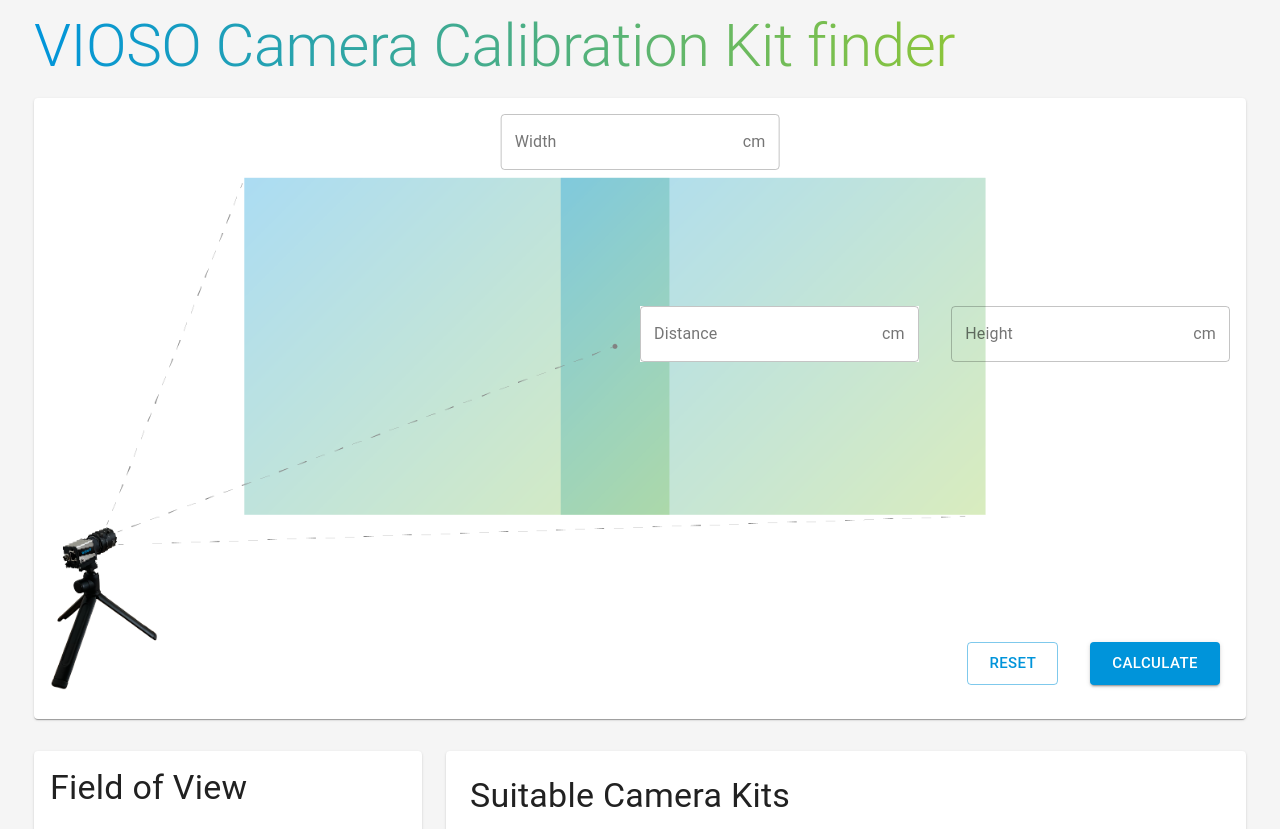
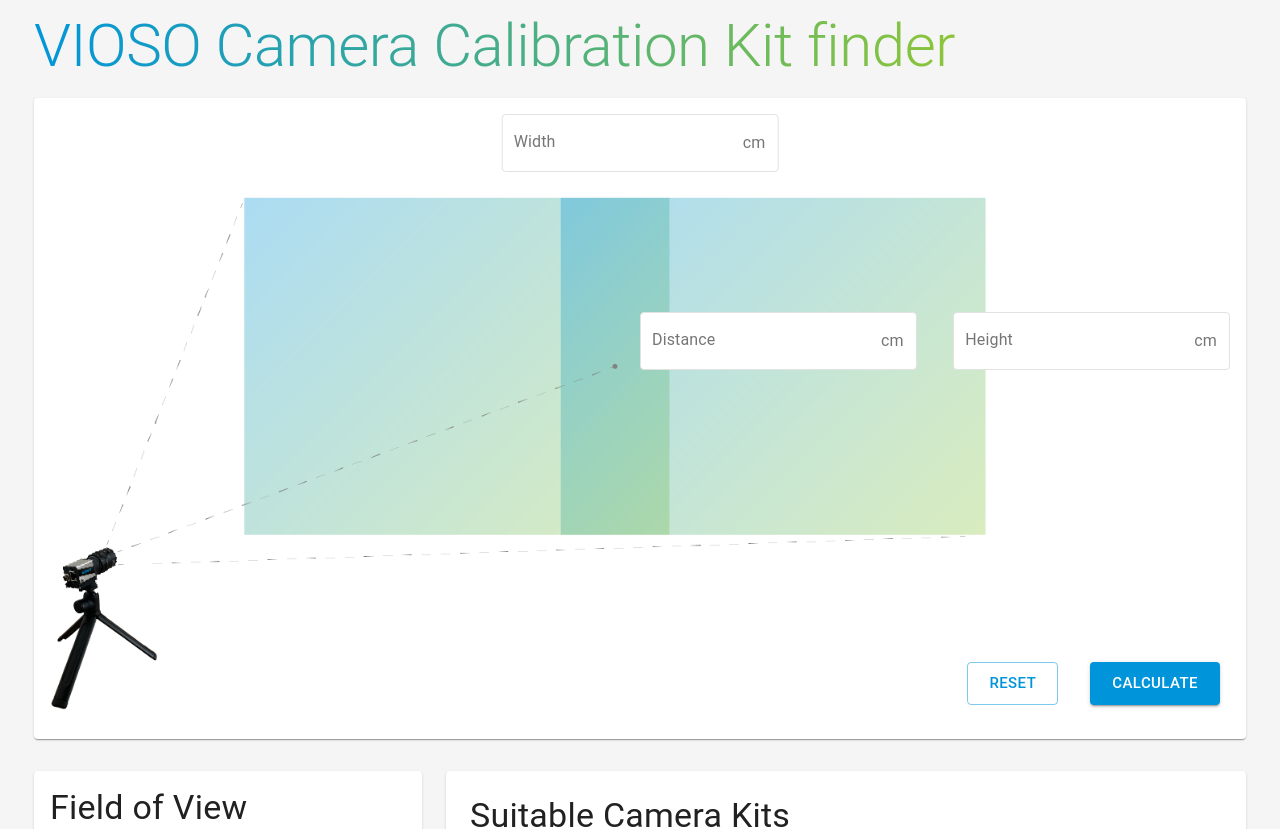
Before and after one commit to Lukas595/lens-calculator, a React (Create React App) app: page / in a window 1280 px wide. Shown: the top 829 px of the page. Built offline with nearby package versions, Linux system fonts and the light colour scheme.

Commit message:
update styles

```diff
--- a/src/components/InputComponent.css
+++ b/src/components/InputComponent.css
@@ -11,6 +11,6 @@
 }
 
 img.bgImg {
-    padding-top: 60px;
+    padding-top: 80px;
     width: calc(100% - 240px);
 }
--- a/src/components/InputComponent.tsx
+++ b/src/components/InputComponent.tsx
@@ -152,6 +152,7 @@
                 <Card>
                     <CardContent>
 
+
                         <ThemeProvider theme={this.theme}>
 
                             <div className="container">
--- a/src/components/InputFormComponent.css
+++ b/src/components/InputFormComponent.css
@@ -12,7 +12,6 @@
 }
 
 .center {
-    background-color: white;
     position: absolute;
     top: 33%;
     left: 50%;
--- a/src/components/InputFormComponent.tsx
+++ b/src/components/InputFormComponent.tsx
@@ -1,63 +1,93 @@
 import './InputFormComponent.css';
-import { InputAdornment, TextField } from '@material-ui/core';
+import {  createStyles, InputAdornment, makeStyles, OutlinedInputProps, TextField, Theme } from '@material-ui/core';
 import React from 'react';
 
-class InputFormComponent extends React.Component<any> {
+const useStylesReddit = makeStyles((theme: Theme) => createStyles({
+    root: {
+        border: "1px solid #e2e2e1",
+        overflow: "hidden",
+        borderRadius: 4,
+        backgroundColor: "#fff",
+        transition: theme.transitions.create(["border-color", "box-shadow"]),
+        "&:hover": {
+          backgroundColor: "#fff",
+          borderColor: "#0094DA"
+        },
+        "&$focused": {
+          backgroundColor: "#fff",
+          borderColor: "#0094DA"
+        },
+        '&$error': {
+          borderColor: '#F24130',
+          borderWidth: 1,
+        },
+      },
+      focused: {},
+      error: {}
 
-    render() {
+}));
+
+export default function InputFormComponent(props: any) {
+
+  const classes = useStylesReddit();
+
   return (
       <React.Fragment>
               <TextField
                   className="top-center"
-                        error={!!this.props.errorMsg.width}
-                        helperText={this.props.errorMsg.width}
+
+                  error={!!props.errorMsg.width}
+                  helperText={props.errorMsg.width}
                   name="width"
                   label="Width"
-                        value={this.props.width}
+                  value={props.width}
 
-                        onKeyDown={this.props.handleKeyboardInput}
-                        onChange={this.props.handleInputChange}
+                  onKeyDown={props.handleKeyboardInput}
+                  onChange={props.handleInputChange}
                   InputProps={{
+                      classes, disableUnderline: true,
                       endAdornment: <InputAdornment position="end">cm</InputAdornment>,
                   }}
-                        variant="outlined"
+                  variant="filled"
               />
 
               <TextField
                   className="right-center"
-                        error={!!this.props.errorMsg.height}
-                        helperText={this.props.errorMsg.height}
+
+                  error={!!props.errorMsg.height}
+                  helperText={props.errorMsg.height}
                   name="height"
                   label="Height"
-                        value={this.props.height}
+                  value={props.height}
 
-                        onKeyDown={this.props.handleKeyboardInput}
-                        onChange={this.props.handleInputChange}
+                  onKeyDown={props.handleKeyboardInput}
+                  onChange={props.handleInputChange}
                   InputProps={{
+                      classes, disableUnderline: true,
                       endAdornment: <InputAdornment position="end">cm</InputAdornment>,
-                        }}
-                        variant="outlined"
+                  } as Partial<OutlinedInputProps>}
+                  variant="filled"
               />
 
               <TextField
                   className="center"
-                        error={!!this.props.errorMsg.distance}
-                        helperText={this.props.errorMsg.distance}
+
+                  error={!!props.errorMsg.distance}
+                  helperText={props.errorMsg.distance}
                   name="distance"
                   label="Distance"
 
-                        onKeyDown={this.props.handleKeyboardInput}
-                        onChange={this.props.handleInputChange}
-                        value={this.props.distance}
+                  onKeyDown={props.handleKeyboardInput}
+                  onChange={props.handleInputChange}
+                  value={props.distance}
+
                   InputProps={{
+                      classes, disableUnderline: true,
                       endAdornment: <InputAdornment position="end">cm</InputAdornment>,
-                        }}
-                        variant="outlined"
+                  } as Partial<OutlinedInputProps>}
+
+                  variant="filled"
               />
       </React.Fragment>
         )
     }
-
-}
-
-export default InputFormComponent;
```
Lines whose indentation alone changed are shown as unchanged.
